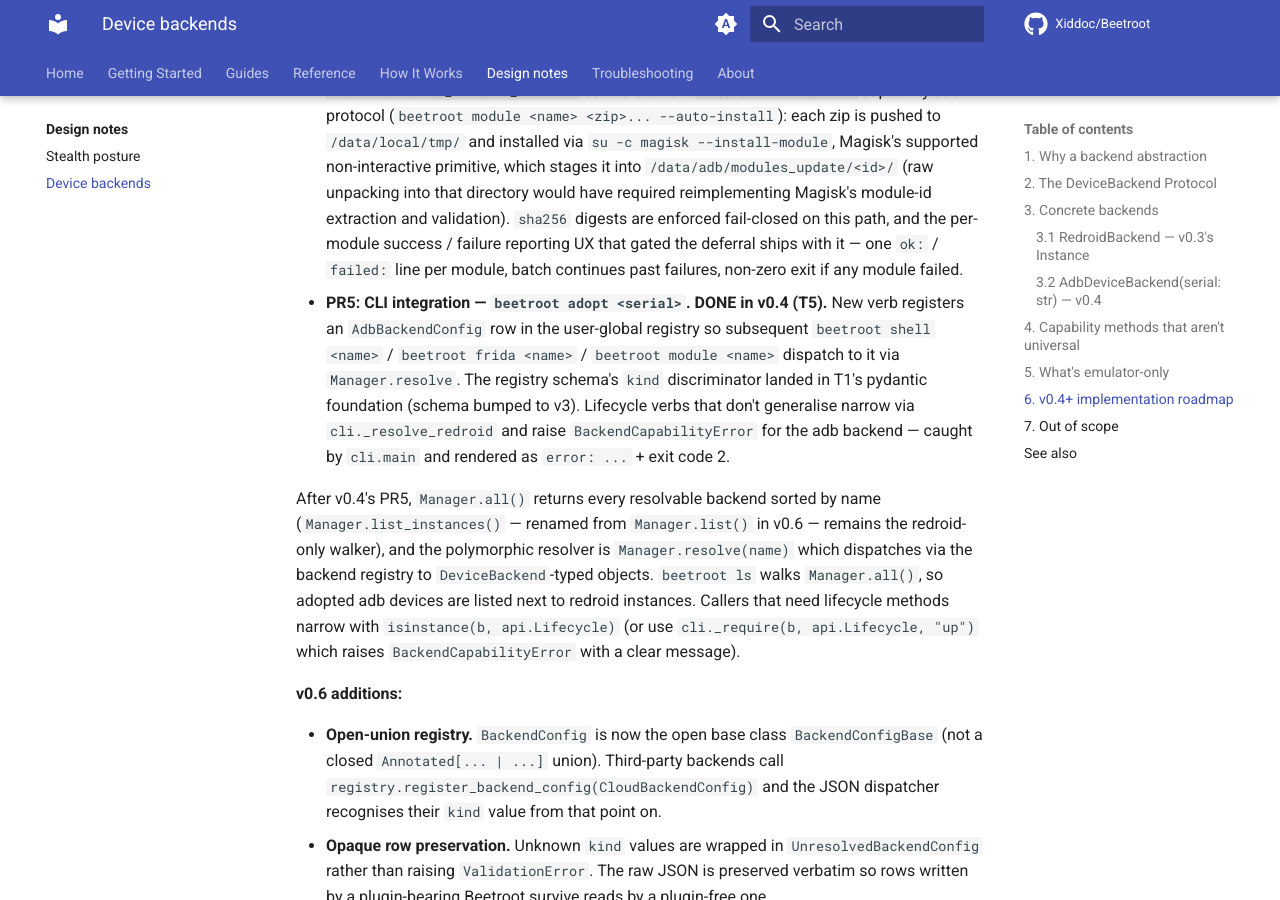
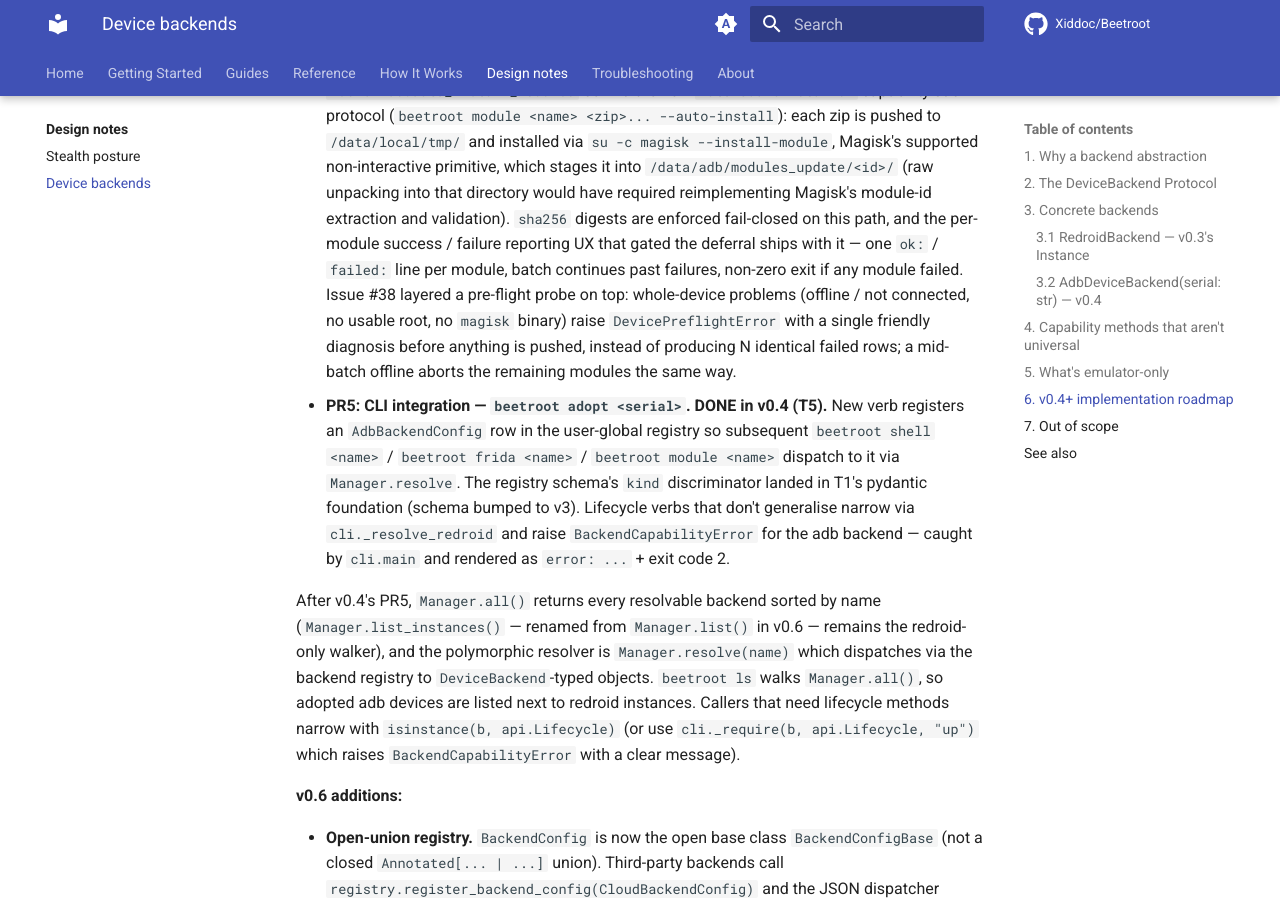
Before and after one commit to Xiddoc/Beetroot, an MkDocs documentation site: the page built from docs/design/device-backends.md, in a window 1280 px wide and 900 px high, scrolled down 5845 px. Built offline with MkDocs 1.6.1 and Material for MkDocs 9.7.7, drawn with Linux system fonts in a browser that asks for light colours; comment, search, counter and statistics services are not loaded.

Commit message:
Document the auto-install pre-flight diagnostics
Update every page that describes --auto-install failure behavior (CLI
reference, modules guide, API reference, device-backends design doc)
and add the issue-#38 feature entry to the unreleased changelog.

Refs #38

https://claude.ai/code/session_01XXZAKRB8ts27GGk3N622Ss

```diff
--- a/docs/design/device-backends.md
+++ b/docs/design/device-backends.md
@@ -289,6 +289,11 @@ shape.
   per-module success / failure reporting UX that gated the deferral
   ships with it — one `ok:` / `failed:` line per module, batch
   continues past failures, non-zero exit if any module failed.
+  Issue #38 layered a pre-flight probe on top: whole-device problems
+  (offline / not connected, no usable root, no `magisk` binary) raise
+  `DevicePreflightError` with a single friendly diagnosis before
+  anything is pushed, instead of producing N identical failed rows;
+  a mid-batch offline aborts the remaining modules the same way.
 * **PR5: CLI integration — `beetroot adopt <serial>`.** **DONE in v0.4
   (T5).** New verb registers an `AdbBackendConfig` row in the
   user-global registry so subsequent `beetroot shell <name>` /
```
Also changed, not shown: CHANGELOG.md (+16 -0 lines), docs/guides/modules.md (+2 -0 lines), docs/reference/api.md (+1 -1 lines), docs/reference/cli.md (+1 -1 lines).
